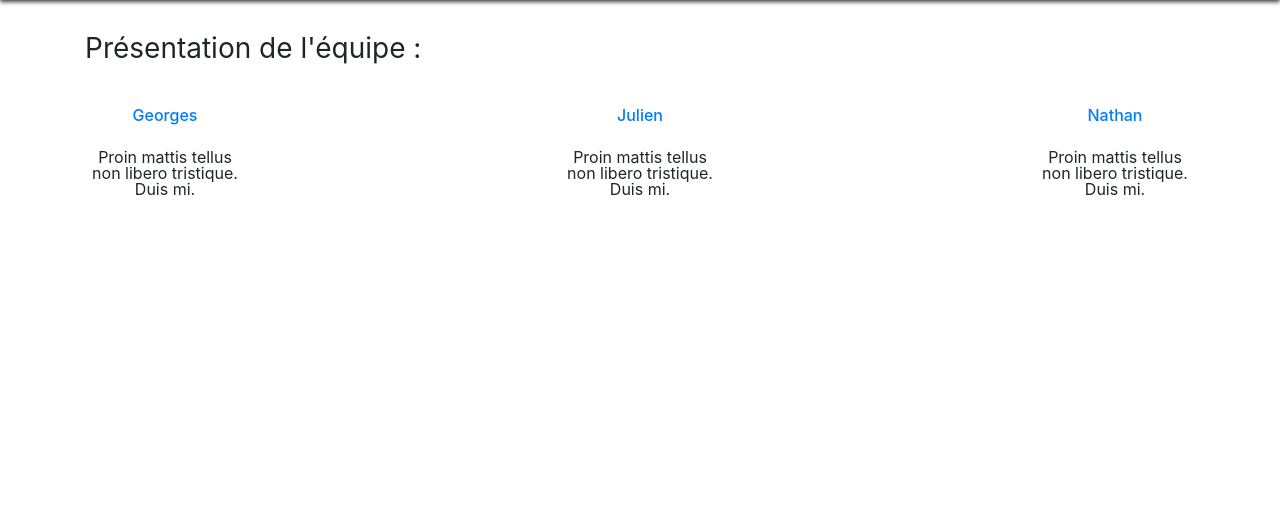
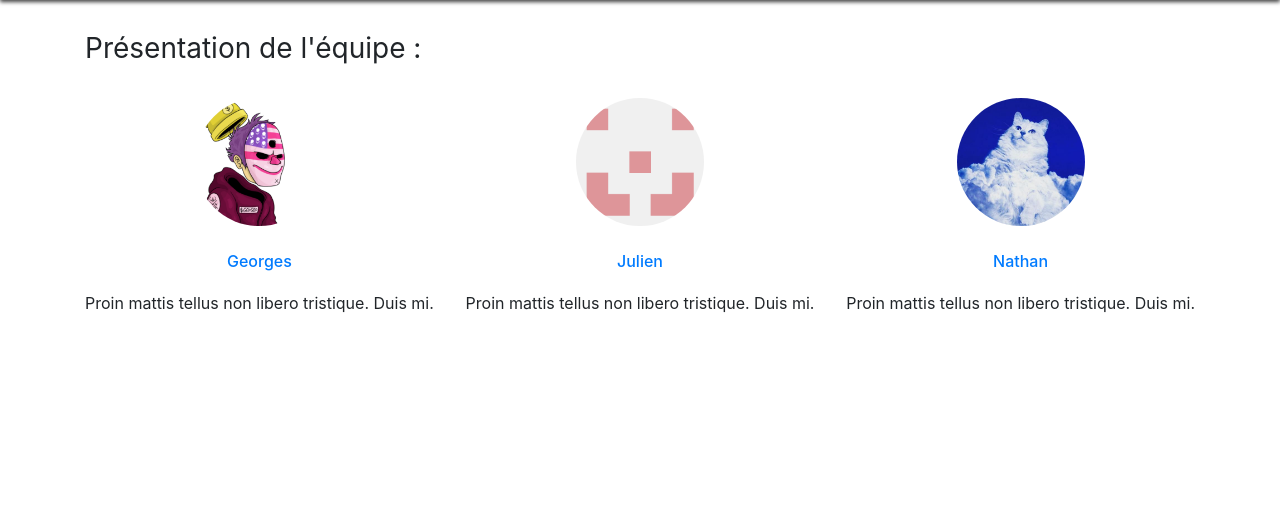
Before and after one commit to nmiton/KIA, a Symfony app: template templates/home/presentation_equipe.html.twig in a window 1280 px wide. Shown: the part 64-576 px from the top of the page. Run offline with Twig, Linux system fonts and the light colour scheme; the template is opened without the code that fills it, so the values that code supplies are empty; some libraries are stand-ins or nearby versions.

Commit message:
Maj Img PresEquipe

```diff
--- a/src/assets/scss/pages/_staticPages.scss
+++ b/src/assets/scss/pages/_staticPages.scss
@@ -4,6 +4,7 @@
         display: flex;
         flex-direction: column;
         text-align: center;
+        margin: 1rem 0;
 
         @include respond(md) {
             flex-direction: row;
@@ -11,10 +12,10 @@
         }
 
         .item{
+            margin: 1rem 0;
             .contenu-item {
 
                 @include respond(md) {
-                    width: 10rem;
                     margin-left: auto;
                     margin-right: auto;
                 }
@@ -24,7 +25,18 @@
                         margin: calc(3rem / 2) 0;
                     }
                 }
+
+                img{
+                    width: 8rem;
+                    border-radius: 50%;
+                }
             }
+
+            @include respond(md) {
+                margin: 1rem 0;
+                width: auto;
+            }
+
         }
     }
 }
--- a/templates/home/presentation_equipe.html.twig
+++ b/templates/home/presentation_equipe.html.twig
@@ -7,19 +7,22 @@
 <section class="grille">
     <div class="item">
         <div class="contenu-item">
+            <a href="https://github.com/TheGeogeo"><img src="{{asset('assets/img/ggg.png')}}" alt="Lien Github de Georges"/></a>
             <h3 class="prenom"><a href="https://github.com/TheGeogeo">Georges</a></h3>
             <p>Proin mattis tellus non libero tristique. Duis mi.</p>
         </div>
     </div>
     <div class="item">
         <div class="contenu-item">
+            <a href="https://github.com/JulienIcar45"><img src="{{asset('assets/img/jjj.png')}}" alt="Lien Github de Julien"/></a>
             <h3 class="prenom"><a href="https://github.com/JulienIcar45">Julien</a></h3>
             <p>Proin mattis tellus non libero tristique. Duis mi.</p>
         </div>
     </div>
     <div class="item">
         <div class="contenu-item">
-            <h3 class="prenom"><a href="https://github.com/nmiton">Nathan</a> </h3>
+            <a href="https://github.com/nmiton"><img src="{{asset('assets/img/aaa.png')}}" alt="Lien Github de Nathan"/></a>
+            <h3 class="prenom"><a href="https://github.com/nmiton">Nathan</a></h3>
             <p>Proin mattis tellus non libero tristique. Duis mi.</p>
         </div>
     </div>
```
Also changed, not shown: public/assets/css/styles.min.css, public/assets/img/aaa.png (added), public/assets/img/ggg.png (added), public/assets/img/jjj.png (added), 1 other file.
